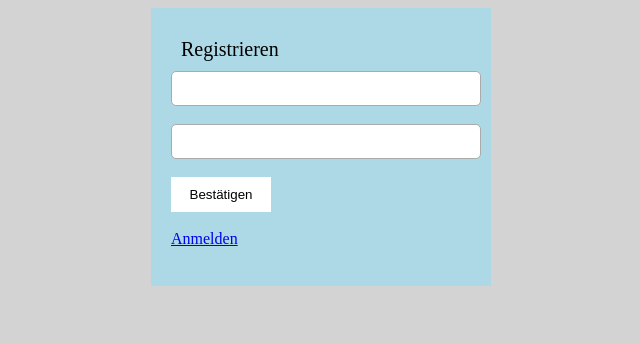
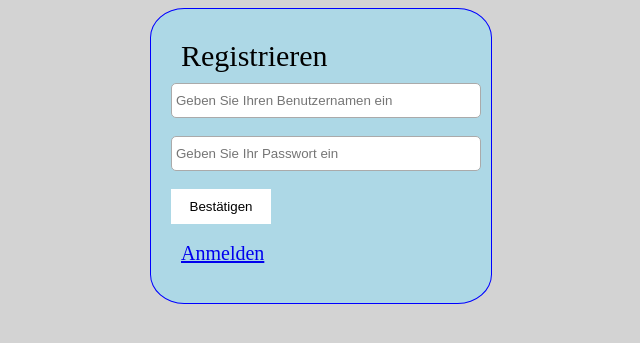
Before and after one commit to marph625/PHP-Projekte, a PHP site: page /registrieren.php in a window 1280 px wide. Shown: the top 343 px of the page, without its empty margins (319-959 px from the left). Run offline with PHP 8.4, Linux system fonts and the light colour scheme.

Commit message:
Comments and styles

```diff
--- a/projekte/anmeldeformulare_1/abmelden.php
+++ b/projekte/anmeldeformulare_1/abmelden.php
@@ -6,5 +6,6 @@ if (isset($_SESSION['benutzer_id'])) {
     unset($_SESSION['benutzer_id']);
 }
 
+// Nach Abmeldung wird der Benutzer wieder auf anmelden.php weitergeleitet
 header("Location: anmelden.php");
 die;
--- a/projekte/anmeldeformulare_1/registrieren.php
+++ b/projekte/anmeldeformulare_1/registrieren.php
@@ -1,4 +1,5 @@
 <?php
+// Session für diese Sitzung wird gestartet
 session_start();
 
 include("verbindung.php");
@@ -8,18 +9,25 @@ if ($_SERVER['REQUEST_METHOD'] == "POST") {
     $user_name = $_POST['benutzer_name'];
     $password = $_POST['passwort'];
 
-    if(!empty($user_name) && !empty($password) && !is_numeric($user_name)) {
+    if (!empty($user_name) && !empty($password) && !is_numeric($user_name)) {
 
         // Benutzerdaten in Datenbank speichern
+
+        // user_id wird mit zufälliger Länge zwischen 5 und bis zu 20 Zeichen erstellt
         $user_id = random_num(20);
+
+        // SQL-Query wird definiert
         $query = "INSERT INTO benutzer (benutzer_id, benutzer_name, passwort) VALUES ('$user_id', '$user_name', '$password');";
 
+        // SQL-Query wird nach Datenbankverbindung ausgeführt
         mysqli_query($con, $query);
 
+        // Nutzer wird zur Seite anmelden.php weitergeleitet und die Session wird beendet
         header("Location: anmelden.php");
         die;
-
     } else {
+        // Benutzername darf nicht leer sein und nicht ausschließlich aus Nummern bestehen
+        // Passwort darf nicht leer sein
         echo "Bitte geben Sie korrekte Anmeldedaten ein";
     }
 }
@@ -33,46 +41,19 @@ if ($_SERVER['REQUEST_METHOD'] == "POST") {
     <meta charset="UTF-8">
     <meta name="viewport" content="width=device-width, initial-scale=1.0">
     <title>Registrieren</title>
+    <link rel="stylesheet" href="styles/style.css">
 </head>
 
 <body>
-    <style type="text/css">
-    body {
-        background-color: lightgrey;
-    }
-
-    #text {
-        height: 25px;
-        border-radius: 5px;
-        padding: 4px;
-        border: solid, thin #aaa;
-        width: 100%;
-    }
-
-    #button {
-        padding: 10px;
-        width: 100px;
-        background-color: white;
-        border: none;
-    }
-
-    #box {
-        background-color: lightblue;
-        margin: auto;
-        width: 300px;
-        padding: 20px;
-    }
-    </style>
-
     <div id="box">
         <form method="post">
-            <div style="font-size: 20px; margin: 10px;">Registrieren</div>
-            <input id="text" type="text" name="benutzer_name"><br><br>
-            <input id="text" type="password" name="passwort"><br><br>
+            <div style="font-size: 30px; margin: 10px;">Registrieren</div>
+            <input id="text" type="text" name="benutzer_name" placeholder="Geben Sie Ihren Benutzernamen ein"><br><br>
+            <input id="text" type="password" name="passwort" placeholder="Geben Sie Ihr Passwort ein"><br><br>
 
             <input id="button" type="submit" value="Bestätigen"><br><br>
 
-            <a href="anmelden.php">Anmelden</a><br><br>
+            <a href="anmelden.php" style="font-size: 20px; margin: 10px;">Anmelden</a><br><br>
         </form>
     </div>
 </body>
--- /dev/null
+++ b/projekte/anmeldeformulare_1/styles/style.css
@@ -0,0 +1,27 @@
+body {
+    background-color: lightgrey;
+}
+
+#text {
+    height: 25px;
+    border-radius: 5px;
+    padding: 4px;
+    border: solid, thin #aaa;
+    width: 100%;
+}
+
+#button {
+    padding: 10px;
+    width: 100px;
+    background-color: white;
+    border: none;
+}
+
+#box {
+    background-color: lightblue;
+    margin: auto;
+    width: 300px;
+    padding: 20px;
+    border: 1px solid blue;
+    border-radius: 10%;
+}
```
Also changed, not shown: projekte/anmeldeformulare_1/anmelden.php (+10 -35 lines), projekte/anmeldeformulare_1/funktionen.php (+7 -7 lines), projekte/anmeldeformulare_1/index.php (+14 -2 lines), projekte/anmeldeformulare_1/verbindung.php (line endings or trailing spaces).
